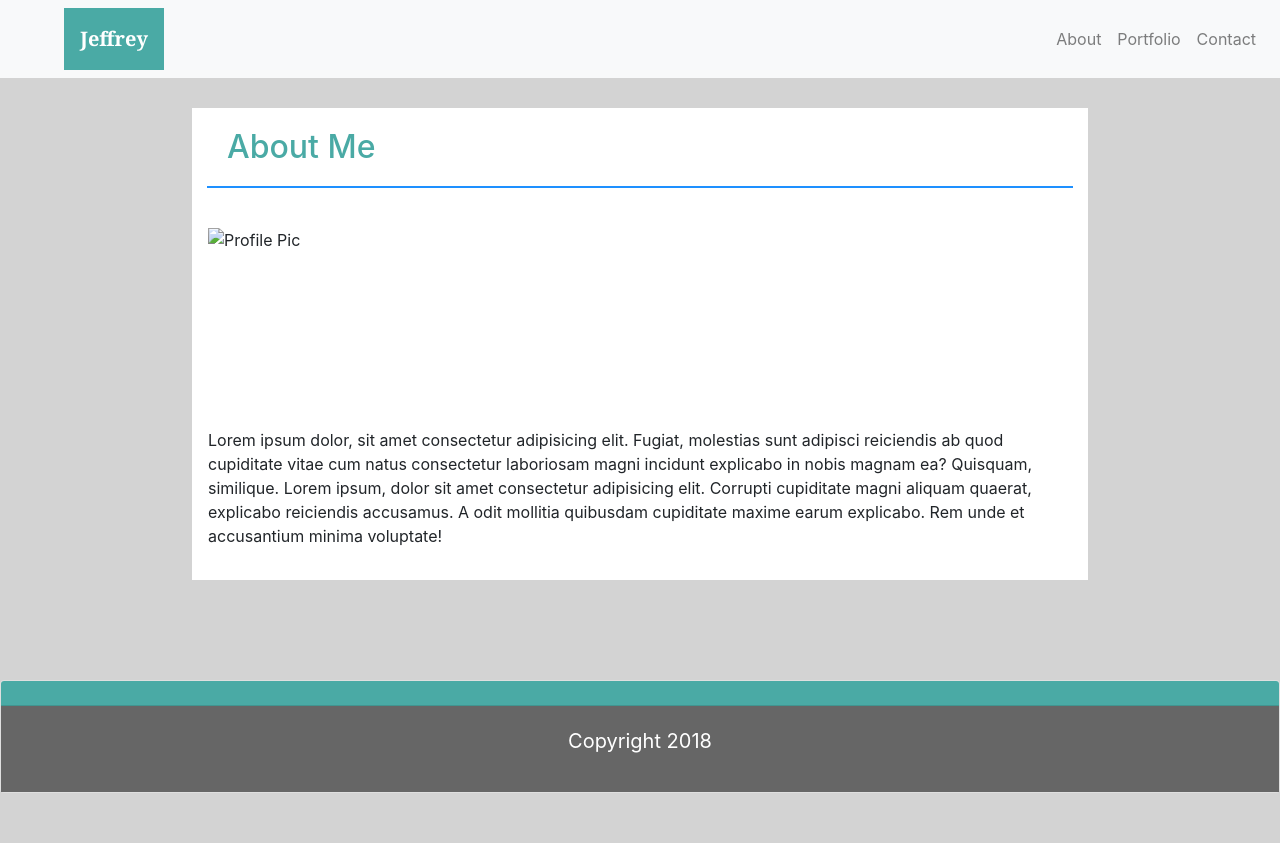
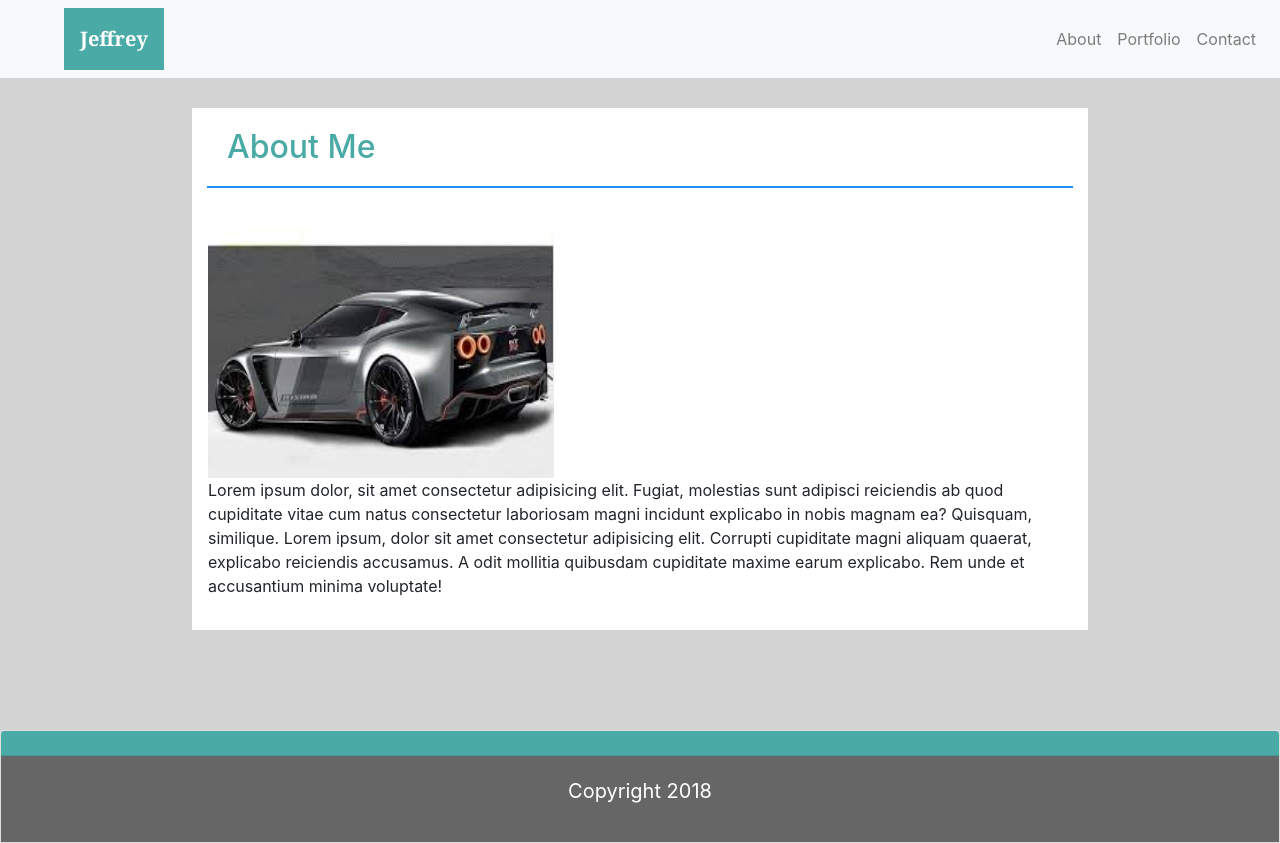
Before and after one commit to jorea911/Bootstrap-Portfolio-Fixed, a plain HTML site: page index.html in a window 1280 px wide. Before the commit the page ends 800 px from the top, so only its background shows below. Drawn offline with nearby package versions, Linux system fonts and the light colour scheme.

Commit message:
images fixed

```diff
--- a/assets/css/style.css
+++ b/assets/css/style.css
@@ -67,13 +67,10 @@ position: absolute;
 
 position: relative;
 margin: auto;
+}
 
-
-
-
-
-
-
-
+#photo {
+    width: 40%;
+    height: 250px;
 
 }
--- a/index.html
+++ b/index.html
@@ -39,7 +39,7 @@
             </div>
         </div>
         <div class="row span12 p-3">
-            <img src="assets/images/GTR_hw2.webp" alt="Profile Pic" class="float-left aboutMePhoto">
+            <img id="photo" src="assets/images/gtr_2018.jpg" alt="Profile Pic" class="float-left aboutMePhoto">
             <p>
                 Lorem ipsum dolor, sit amet consectetur adipisicing elit. Fugiat, molestias sunt adipisci reiciendis ab
                 quod cupiditate vitae cum natus consectetur laboriosam magni incidunt explicabo in nobis magnam ea?
```
Also changed, not shown: portfolio.html (+3 -3 lines), assets/images/gtr_2018.jpg (added), assets/images/placeholder-200x200.jpg (added), dom.html (deleted).
